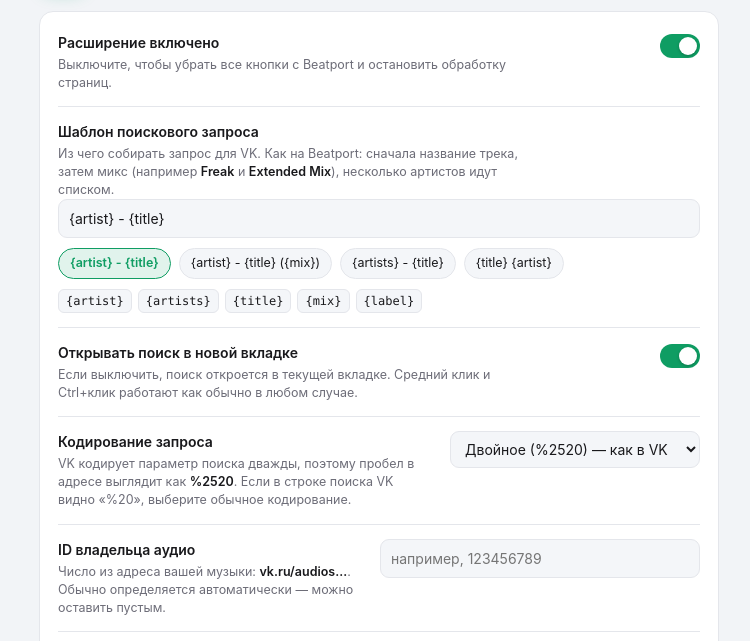
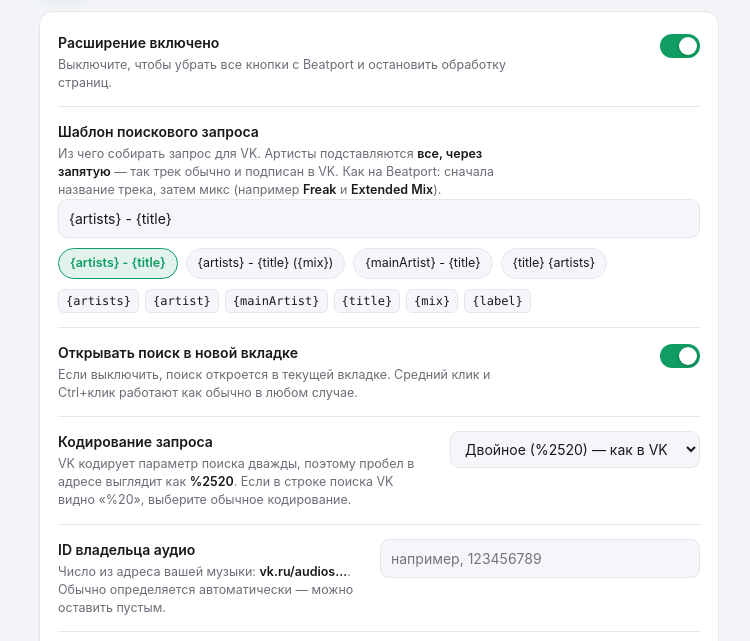
Before and after one commit to burningbridges9/beatport-vk-track-search, a browser extension: page extension/options.html in a window 1280 px wide. Shown: the part 100-741 px from the top of the page, without its empty margins (261-1011 px from the left). Drawn offline with Linux system fonts and the light colour scheme.

Commit message:
Beatport VK Track Search 1.2.0
Every artist of the track now goes into the query, comma separated: Bryan Kearney, John O'Callaghan, Key4050 - Stay In Your Lane. {artist} becomes a synonym of {artists} so templates saved in 1.0-1.1 start working as expected without edits; {mainArtist} keeps the first-only behaviour and the default template is now {artists} - {title}. 100 jsdom tests, options screenshot refreshed.

```diff
--- a/extension/common.js
+++ b/extension/common.js
@@ -9,13 +9,14 @@
 (function () {
   'use strict';
 
-  var VERSION = '1.1.0';
+  var VERSION = '1.2.0';
 
   var DEFAULTS = {
     // Включено ли расширение целиком.
     enabled: true,
-    // Шаблон поискового запроса. Подстановки: {artist}, {artists}, {title}, {mix}, {label}.
-    queryTemplate: '{artist} - {title}',
+    // Шаблон поискового запроса. Подстановки: {artists}, {artist}, {mainArtist},
+    // {title}, {mix}, {label}.
+    queryTemplate: '{artists} - {title}',
     // Открывать поиск VK в новой вкладке.
     openInNewTab: true,
     // VK кодирует параметр поиска дважды: пробел выглядит как %2520.
@@ -36,6 +37,12 @@
   /*
    * Собирает поисковый запрос из данных трека.
    * info: { artists: [...], title, mix, label }
+   *
+   * Про артистов: у трека на Beatport их бывает несколько (Bryan Kearney,
+   * John O'Callaghan, Key4050), и в VK трек обычно подписан всеми сразу.
+   * Поэтому {artist} — это ВСЕ артисты через запятую (синоним {artists},
+   * имя оставлено, чтобы шаблоны 1.0–1.1 заработали правильно без правок),
+   * а {mainArtist} — только первый.
    */
   function renderQuery(info, options) {
     var opts = options || {};
@@ -44,14 +51,17 @@
 
     var data = info || {};
     var artists = Array.isArray(data.artists) ? data.artists : [];
+    var allArtists = artists.join(', ');
+    var mainArtist = artists[0] || '';
     var mix = normalizeText(data.mix);
 
     // Микса нет — убираем и скобки вокруг него, чтобы не получить «()».
     if (!mix) template = template.replace(/\s*\(\s*\{mix\}\s*\)/g, '');
 
     var query = template
-      .replace(/\{artist\}/g, artists[0] || '')
-      .replace(/\{artists\}/g, artists.join(', '))
+      .replace(/\{mainArtist\}/g, mainArtist)
+      .replace(/\{artist\}/g, allArtists)
+      .replace(/\{artists\}/g, allArtists)
       .replace(/\{title\}/g, normalizeText(data.title))
       .replace(/\{mix\}/g, mix)
       .replace(/\{label\}/g, normalizeText(data.label));
--- a/extension/content.js
+++ b/extension/content.js
@@ -322,7 +322,7 @@
       return window.BP2VK.renderQuery(info, settings);
     }
     var artists = info.artists || [];
-    return normalizeText([artists[0] || '', info.title || ''].join(' - '))
+    return normalizeText([artists.join(', '), info.title || ''].join(' - '))
       .replace(/^[\s\-–—]+/, '')
       .trim();
   }
--- a/extension/options.html
+++ b/extension/options.html
@@ -34,22 +34,24 @@
         <label class="text" for="queryTemplate">
           <span class="label">Шаблон поискового запроса</span>
           <span class="hint">
-            Из чего собирать запрос для VK. Как на Beatport: сначала название трека, затем микс
-            (например <strong>Freak</strong> и <strong>Extended Mix</strong>), несколько артистов идут списком.
+            Из чего собирать запрос для VK. Артисты подставляются <strong>все, через запятую</strong> —
+            так трек обычно и подписан в VK. Как на Beatport: сначала название трека, затем микс
+            (например <strong>Freak</strong> и <strong>Extended Mix</strong>).
           </span>
         </label>
         <input class="text-input wide" type="text" id="queryTemplate" spellcheck="false">
 
         <div class="presets" id="presets">
-          <button type="button" class="chip" data-template="{artist} - {title}">{artist} - {title}</button>
-          <button type="button" class="chip" data-template="{artist} - {title} ({mix})">{artist} - {title} ({mix})</button>
           <button type="button" class="chip" data-template="{artists} - {title}">{artists} - {title}</button>
-          <button type="button" class="chip" data-template="{title} {artist}">{title} {artist}</button>
+          <button type="button" class="chip" data-template="{artists} - {title} ({mix})">{artists} - {title} ({mix})</button>
+          <button type="button" class="chip" data-template="{mainArtist} - {title}">{mainArtist} - {title}</button>
+          <button type="button" class="chip" data-template="{title} {artists}">{title} {artists}</button>
         </div>
 
         <div class="tokens" id="tokens">
-          <span class="token">{artist}</span>
-          <span class="token">{artists}</span>
+          <span class="token" title="Все артисты через запятую">{artists}</span>
+          <span class="token" title="То же, что {artists}">{artist}</span>
+          <span class="token" title="Только первый артист">{mainArtist}</span>
           <span class="token">{title}</span>
           <span class="token">{mix}</span>
           <span class="token">{label}</span>
```
Also changed, not shown: test/run-tests.mjs (+52 -24 lines), README.md, docs/options.png, extension/manifest.json.
